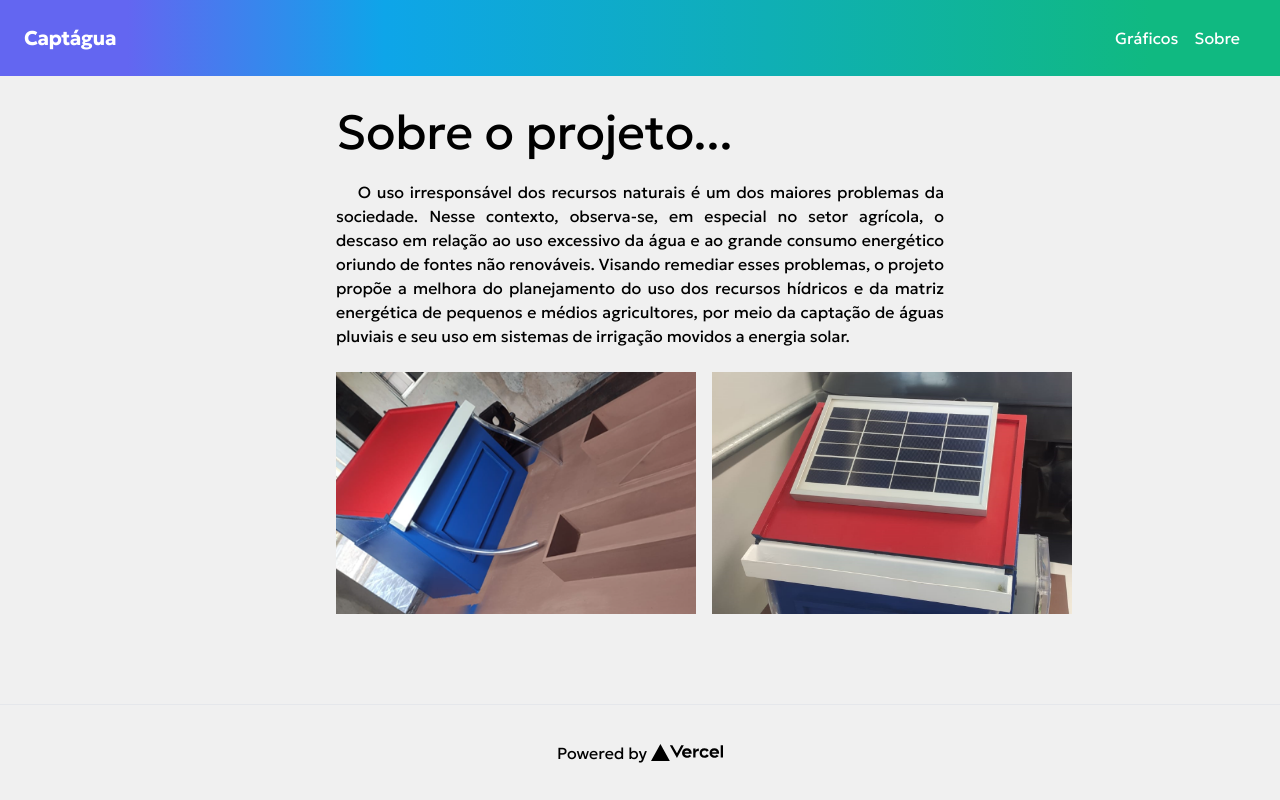
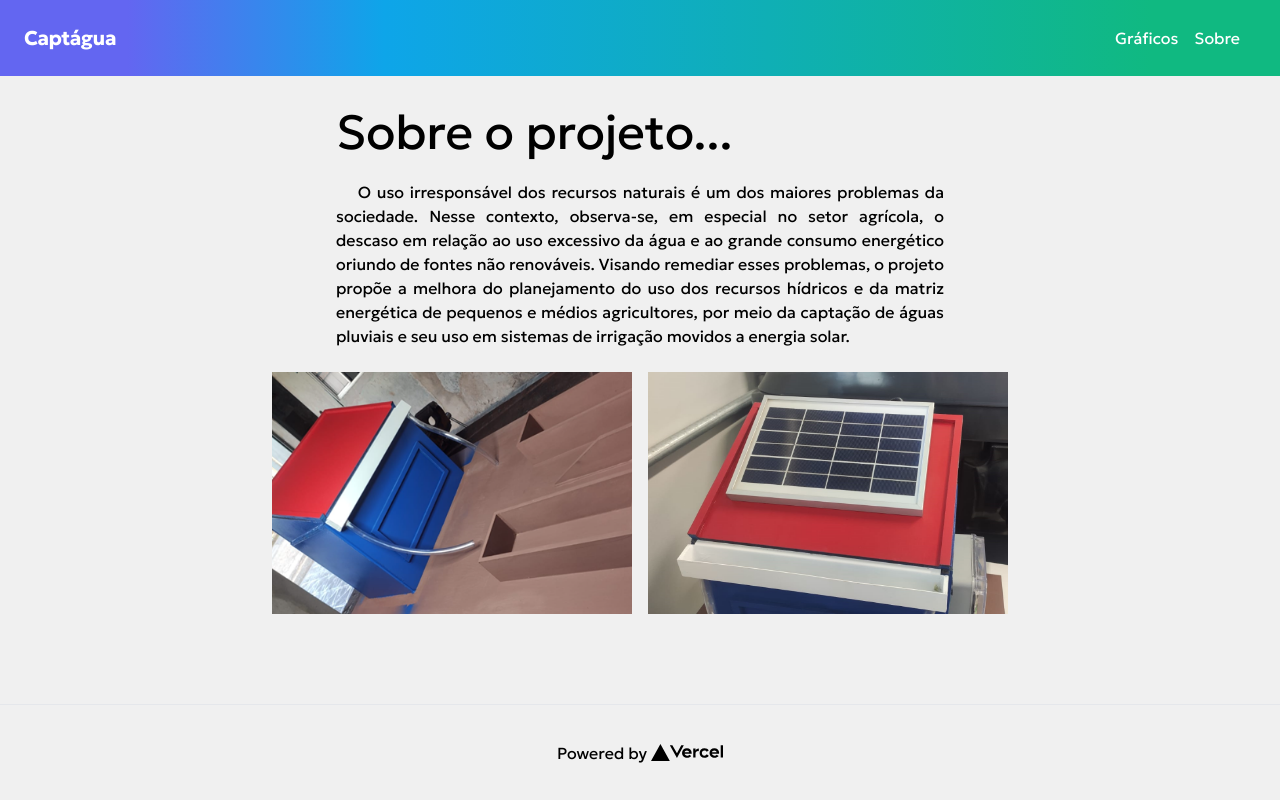
Before and after one commit to Wenceslauu/captagua, a Next.js app: page /about in a window 1280 px wide. Built offline with nearby package versions, Linux system fonts and the light colour scheme.

Commit message:
fix: center about images

```diff
--- a/src/pages/about.tsx
+++ b/src/pages/about.tsx
@@ -18,7 +18,7 @@
             médios agricultores, por meio da captação de águas pluviais e seu
             uso em sistemas de irrigação movidos a energia solar.
           </p>
-          <div className="flex flex-col lg:flex-row gap-4">
+          <div className="flex flex-col justify-center lg:flex-row gap-4">
               <Image src='/images/farm-mockup.png' alt='A farm mockup' height={360} width={360} style={{
                 objectFit: 'cover',
               }} />
```
